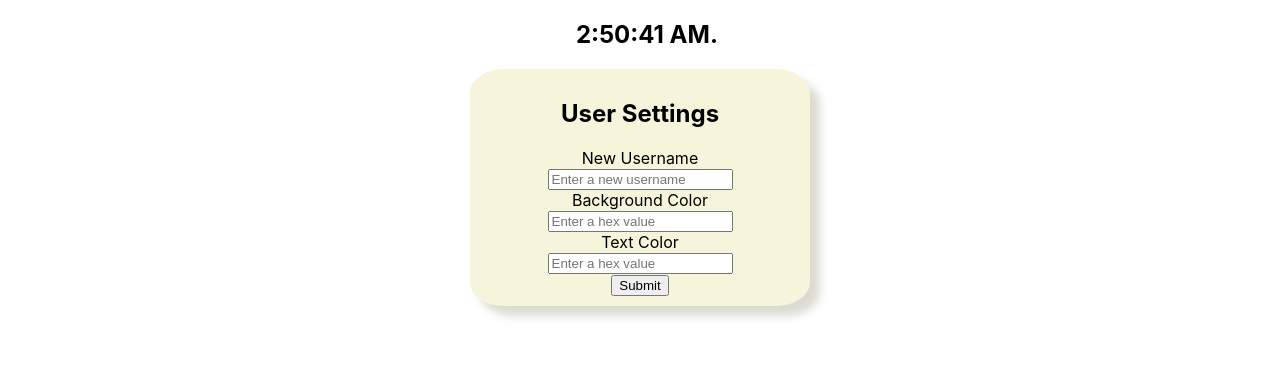
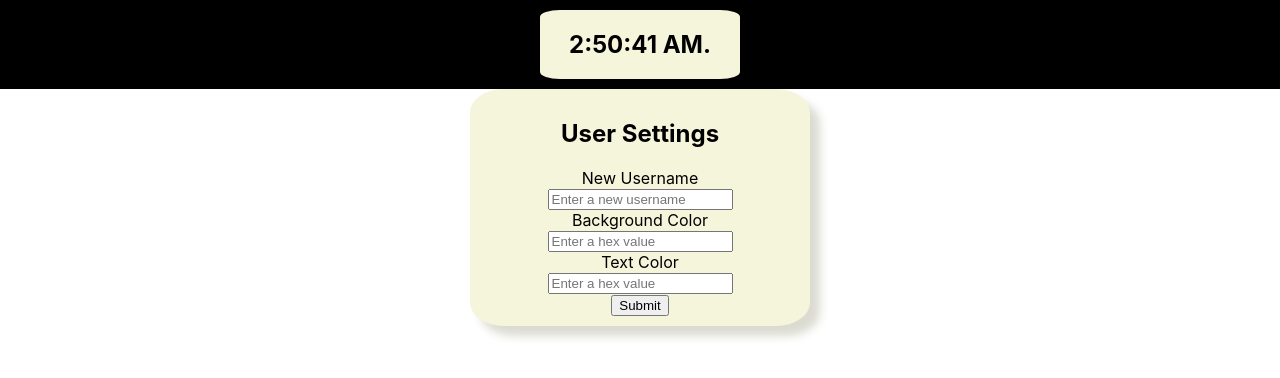
Before and after one commit to perlaescano/CSCI39548-Assignment3, a React (Create React App) app in the folder bank-react-app/: page /#/customizeProfile in a window 1280 px wide. Shown: the top 378 px of the page. Built offline with nearby package versions, Linux system fonts and the light colour scheme; no server answers.

Commit message:
made all pages look nicer

```diff
--- a/bank-react-app/src/components/Clock.js
+++ b/bank-react-app/src/components/Clock.js
@@ -26,16 +26,41 @@ class Clock extends Component {
 
   render() {
     return (
-      <div style = {clockStyling}>
-        <h2>{this.state.date.toLocaleTimeString()}.</h2>
+      <div style ={{display:"block", width:"100%", backgroundColor:"black"}}>
+        <div style = {{display: "flex", flexFlow: "row", width:"100%",}}>
+
+          <div style = {clockBox}>
+            <div style = {clockStyling}>
+              <h2>{this.state.date.toLocaleTimeString()}.</h2>
+            </div>
+          </div>
+
+        </div>
       </div>
+
     );
   }
 
 }
 
+const clockBox = {
+  display:"block",
+  borderRadius: "10%",
+  backgroundColor:"beige",
+  marginLeft:"auto",
+  marginRight:"auto",
+  marginTop:"10px",
+  marginBottom:"10px",
+  textAlign:"center"
+}
 const clockStyling ={
-  marginLeft: "45%",
+  //marginLeft: "45%",
+  //marginRight: "auto",
+  order: 1,
+  width: "200px",
+  //backgroundColor: "#f4fcd9",
+
 
 }
+
 export default Clock;
--- a/bank-react-app/src/components/Credits.js
+++ b/bank-react-app/src/components/Credits.js
@@ -11,11 +11,11 @@ class Credits extends Component {
     render()
     {
         return (
-            <div id="credit">
+            <div id="credit" style = {creditDisplayBlock}>
                 <h1>Credits</h1>
                 <div id="menu">
-                    <label>Menu</label>
-                    <Link id="buttons" to="/userProfile"><button><p>User Profile</p></button></Link>
+                    <label style ={{marginRight:"4px"}}>Menu</label>
+                    <Link id="buttons" to="/userProfile"><button style ={{marginRight:"4px"}}><p>User Profile</p></button></Link>
                     <Link id="buttons" to="/debit"><button><p>View Debits</p></button></Link>
                 </div>
 
@@ -28,7 +28,7 @@ class Credits extends Component {
                         <label>Amount (USD): </label>
                         <input name ="amount" placeholder="1.00" required />
                         <br></br>
-                        <button type="submit"><p>Submit</p></button>
+                        <button type="submit" style = {{marginTop:"4px"}}><p>Submit</p></button>
                     </form>
                 </div>
 
@@ -59,5 +59,14 @@ class Credits extends Component {
         return display;
     }
 }
-
+const creditDisplayBlock = {
+    display:"block",
+    backgroundColor:"beige",
+    textAlign:"center",
+    width: "400px",
+    marginLeft:"auto",
+    marginRight:"auto",
+    borderRadius:"5%",
+    paddingBottom:"20px",
+}
 export default Credits;
--- a/bank-react-app/src/components/Debits.js
+++ b/bank-react-app/src/components/Debits.js
@@ -9,11 +9,11 @@ class Debits extends Component{
     }
     render(){
         return(
-        <div id="credit">
+        <div id="debit" style ={debitDisplayBlock}>
             <h1>Debits</h1>
             <div id="menu">
-                <label>Menu</label>
-                <Link id="buttons" to="/userProfile"><button><p>My Profile</p></button></Link>
+                <label style ={{marginRight:"4px"}}>Menu</label>
+                <Link id="buttons" to="/userProfile"><button style ={{marginRight:"4px"}}><p>My Profile</p></button></Link>
                 <Link id="buttons" to="/credit"><button><p>View Credits</p></button></Link>
 
             </div>
@@ -31,7 +31,7 @@ class Debits extends Component{
 
                     <br></br>
 
-                    <button type="submit"><p>Submit</p></button>
+                    <button type="submit" style = {{marginTop:"4px"}}><p>Submit</p></button>
                 </form>
         </div>
 
@@ -62,4 +62,14 @@ class Debits extends Component{
             return display;
         }
 }
+const debitDisplayBlock = {
+    display:"block",
+    backgroundColor:"beige",
+    textAlign:"center",
+    width: "400px",
+    marginLeft:"auto",
+    marginRight:"auto",
+    borderRadius:"5%",
+    paddingBottom:"20px",
+}
 export default Debits;
--- a/bank-react-app/src/components/UserProfile.js
+++ b/bank-react-app/src/components/UserProfile.js
@@ -4,11 +4,7 @@ import useCollapse from 'react-collapsed';
 import { useState } from "react";
 
 function UserProfile(){
-        //const { getCollapseProps, getToggleProps, isExpanded } = useCollapse();
         let uName = "Eric"
-        let memSince = "04/29/96";
-        let backColor = "blue";
-        let texColor = "#000000";
         const [formData, setFormData] = useState({
             userName: "",
             backgroundColor: "",
@@ -21,8 +17,6 @@ function UserProfile(){
         const { getCollapseProps, getToggleProps } = useCollapse({ isExpanded });
 
         function handleOnClick() {
-            // Do more stuff with the click event!
-            // Or, set isExpanded conditionally
             setExpanded(!isExpanded);
         }
         const onChange = (e) => {
@@ -70,11 +64,12 @@ function UserProfile(){
             return (
 
             <body id = "changeBackground" style = {{backgroundColor: "white",color: "black",height:"1000px"}} >
+                <div style ={{height:"20px"}}>
+                </div>
                 <div style={user}>
                     <h1 id = "firstUserNameUse" >Hello {uName}</h1>
                     <div id="starterInfo">
                         <div id = "starterInfo_username">Username: {uName}</div>
-
                     </div>
                     <div id="customizeProfileCallapse">
                         <div className ="userSettings" {...getToggleProps({onClick: handleOnClick})} style = {{marginTop: "10px"}}>
@@ -138,7 +133,6 @@ function UserProfile(){
                                 </div>
                             </div>
                         </div>
-
                     </div>
 
 
@@ -154,16 +148,10 @@ function UserProfile(){
 
 
 }
-
-
-
-
-
 const user ={
     width: "300px",
     backgroundColor: "beige",
     borderRadius: "10%",
-    //boxShadow: "10px 10px 10px #dbdbd2",
     paddingLeft: "20px",
     paddingTop: "10px",
     paddingRight: "20px",
@@ -173,9 +161,5 @@ const user ={
     marginRight: "auto",
   }
 
-  const userSettings ={
-    textAlign:"center",
-    backgroundColor: "grey",
-  }
 
 export default UserProfile;
```
Lines whose indentation alone changed are shown as unchanged.
